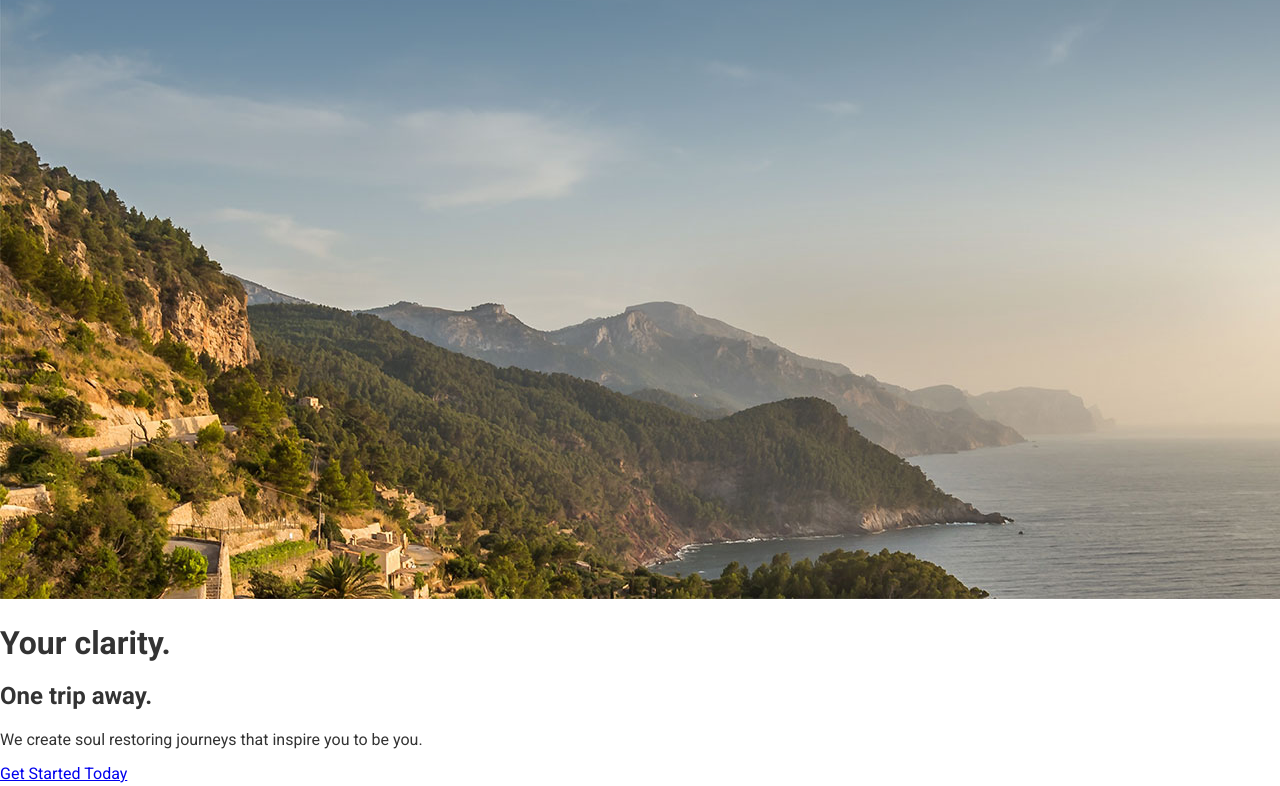
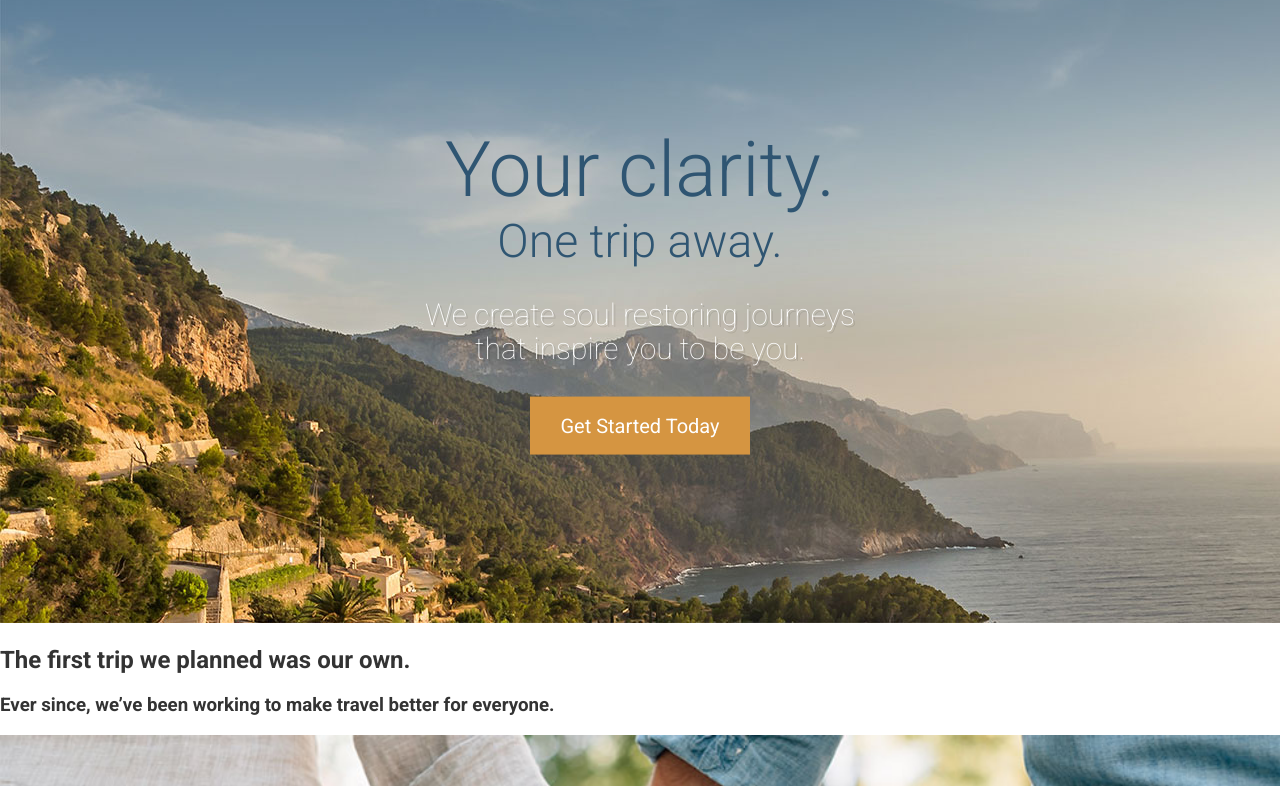
Before and after one commit to KIdvan777/travel-site, a website: page app/index.html in a window 1280 px wide. Shown: the part 700-1486 px from the top of the page. Drawn offline with Linux system fonts and the light colour scheme.

Commit message:
PostCSS & BEM

```diff
--- /dev/null
+++ b/app/assets/styles/base/_variables.css
@@ -0,0 +1,2 @@
+$mainBlue: #2f5572;
+$mainOrange: #d59541;
--- /dev/null
+++ b/app/assets/styles/modules/_btn.css
@@ -0,0 +1,16 @@
+.btn{
+	background-color: $mainBlue;
+	color: #FFF;
+	text-decoration: none;
+	padding: .75rem 1.2rem;
+	display: inline-block;
+
+	&--orange{
+		background-color: $mainOrange;
+	}
+
+	&--large{
+		font-size: 1.25rem;
+		padding: 1.1rem 1.9rem;
+	}
+}
--- a/app/assets/styles/modules/_large-hero.css
+++ b/app/assets/styles/modules/_large-hero.css
@@ -1,3 +1,38 @@
 .large-hero{
 	position: relative;
+
+	&__text-content{
+		position: absolute;
+		top:50%;
+		transform: translateY(-50%);
+		left: 0;
+		width: 100%;
+		text-align: center;
+	}
+
+
+	&__title{
+		font-weight: 300;
+		color: $mainBlue;
+		font-size: 	4.8rem;
+		margin: 0;
+
+	}
+
+	&__subtitle{
+		font-weight: 300;
+		color: $mainBlue;
+		font-size: 	2.9rem;
+		margin: 0;
+	}
+
+	&__description{
+		color: #fff;
+		font-size: 1.875rem;
+		font-weight: 100;
+		text-shadow: 2px 2px 0 rgba(0,0,0, .1) ;
+		max-width: 30rem;
+		margin-left: auto;
+		margin-right: auto;
+	}
 }
--- a/app/assets/styles/styles.css
+++ b/app/assets/styles/styles.css
@@ -1,3 +1,5 @@
 @import "normalize.css";
+@import "base/_variables";
 @import "base/_global";
 @import "modules/_large-hero";
+@import "modules/_btn"
--- a/app/index.html
+++ b/app/index.html
@@ -14,7 +14,7 @@
 <body>
   <header>
     <img src="assets/images/icons/clear-view-escapes.svg">
-    <a href="#">Get in Touch</a>
+    <a href="#" class="btn">Get in Touch</a>
     <nav>
       <ul>
         <li><a href="#our-beginning">Our Beginning</a></li>
@@ -26,10 +26,12 @@
 
   <div class="large-hero">
     <img src="assets/images/hero--large.jpg">
-    <h1>Your clarity.</h1>
-    <h2>One trip away.</h2>
-    <p>We create soul restoring journeys that inspire you to be you.</p>
-    <p><a href="#">Get Started Today</a></p>
+    <div class="large-hero__text-content">
+      <h1 class="large-hero__title">Your clarity.</h1>
+      <h2 class=" large-hero__subtitle">One trip away.</h2>
+      <p class="large-hero__description">We create soul restoring journeys that inspire you to be you.</p>
+      <p><a href="#" class="btn btn--orange btn--large">Get Started Today</a></p>
+    </div>
   </div>
 
   <div id="our-beginning">
@@ -85,7 +87,7 @@
   </div>
 
   <footer>
-    <p>Copyright &copy; 2016 Clear View Escapes. All rights reserved. <a href="#">Get in Touch</a></p>
+    <p>Copyright &copy; 2016 Clear View Escapes. All rights reserved. <a href="#" class="btn btn--orange">Get in Touch</a></p>
   </footer>
 </body>
 </html>
--- a/app/temp/styles/styles.css
+++ b/app/temp/styles/styles.css
@@ -463,3 +463,55 @@ img{
 .large-hero{
 	position: relative;
 }
+
+.large-hero__text-content{
+		position: absolute;
+		top:50%;
+		-webkit-transform: translateY(-50%);
+		        transform: translateY(-50%);
+		left: 0;
+		width: 100%;
+		text-align: center;
+	}
+
+.large-hero__title{
+		font-weight: 300;
+		color: #2f5572;
+		font-size: 	4.8rem;
+		margin: 0;
+
+	}
+
+.large-hero__subtitle{
+		font-weight: 300;
+		color: #2f5572;
+		font-size: 	2.9rem;
+		margin: 0;
+	}
+
+.large-hero__description{
+		color: #fff;
+		font-size: 1.875rem;
+		font-weight: 100;
+		text-shadow: 2px 2px 0 rgba(0,0,0, .1) ;
+		max-width: 30rem;
+		margin-left: auto;
+		margin-right: auto;
+	}
+
+.btn{
+	background-color: #2f5572;
+	color: #FFF;
+	text-decoration: none;
+	padding: .75rem 1.2rem;
+	display: inline-block;
+}
+
+.btn--orange{
+		background-color: #d59541;
+	}
+
+.btn--large{
+		font-size: 1.25rem;
+		padding: 1.1rem 1.9rem;
+	}
```
